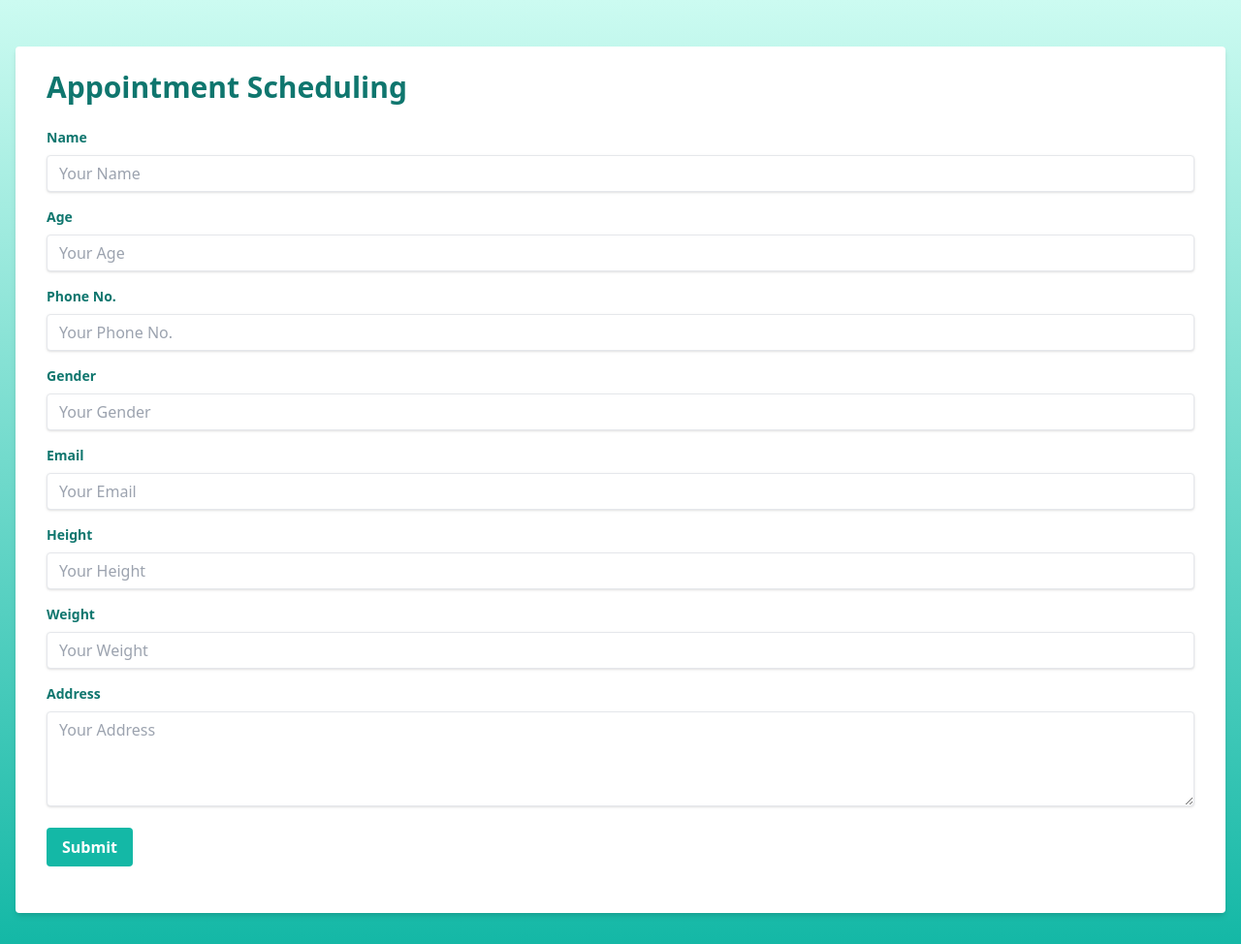
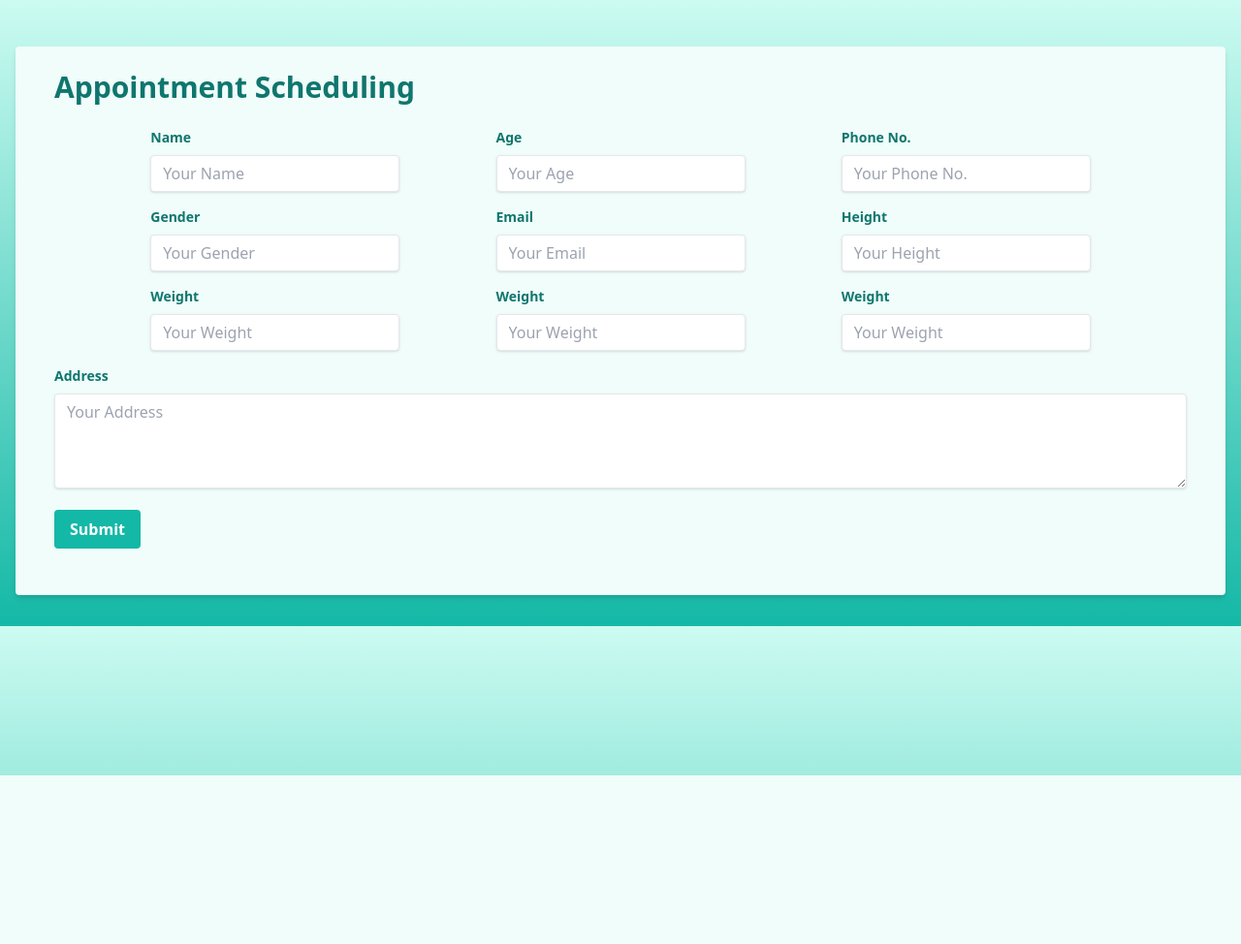
Before and after one commit to rajarshigit14/AI-Doctor-Appointment, a Python web app: template templates/Appointment.html in a window 1280 px wide. Shown: the whole page at 97% size. After the commit the page ends 800 px from the top, so only its background shows below. Run offline with Jinja, Linux system fonts and the light colour scheme; the template is opened without the code that fills it, so the values that code supplies are empty; style sheets or scripts are compiled from the project's sources.

Commit message:
Updated Appointment.html

```diff
--- a/templates/Appointment.html
+++ b/templates/Appointment.html
@@ -10,9 +10,10 @@
 </head>
 <body class="bg-teal-100 bg-gradient-to-b from-teal-100 to-teal-500 ...">
     <div class="container mx-auto mt-8 p-4">
-        <div class="bg-white shadow-md rounded px-8 pt-6 pb-8 mb-4">
+        <div class="bg-teal-50 shadow-md rounded px-10 pt-6 pb-8 mb-4">
             <h2 class="text-3xl text-teal-700 font-bold mb-6">Appointment Scheduling</h2>
             <form action="#" method="POST">
+                <div class="flex justify-evenly">
                     <div class="mb-4">
                         <label class="block text-teal-700 text-sm font-bold mb-2" for="name">
                             Name
@@ -31,6 +32,8 @@
                         </label>
                         <input class="shadow appearance-none border rounded w-full py-2 px-3 text-teal-700 leading-tight focus:outline-none focus:shadow-outline" id="name" type="text" placeholder="Your Phone No.">
                     </div>
+                </div>
+                <div class="flex justify-evenly">
                     <div class="mb-4">
                         <label class="block text-teal-700 text-sm font-bold mb-2" for="name">
                             Gender
@@ -49,11 +52,26 @@
                         </label>
                         <input class="shadow appearance-none border rounded w-full py-2 px-3 text-teal-700 leading-tight focus:outline-none focus:shadow-outline" id="email" type="email" placeholder="Your Height">
                     </div>
+                </div>
+                <div class="flex justify-evenly">
                     <div class="mb-4">
                         <label class="block text-teal-700 text-sm font-bold mb-2" for="email">
                             Weight
                         </label>
                         <input class="shadow appearance-none border rounded w-full py-2 px-3 text-teal-700 leading-tight focus:outline-none focus:shadow-outline" id="email" type="email" placeholder="Your Weight">
+                    </div>
+                    <div class="mb-4">
+                        <label class="block text-teal-700 text-sm font-bold mb-2" for="email">
+                            Weight
+                        </label>
+                        <input class="shadow appearance-none border rounded w-full py-2 px-3 text-teal-700 leading-tight focus:outline-none focus:shadow-outline" id="email" type="email" placeholder="Your Weight">
+                    </div>
+                    <div class="mb-4">
+                        <label class="block text-teal-700 text-sm font-bold mb-2" for="email">
+                            Weight
+                        </label>
+                        <input class="shadow appearance-none border rounded w-full py-2 px-3 text-teal-700 leading-tight focus:outline-none focus:shadow-outline" id="email" type="email" placeholder="Your Weight">
+                    </div>
                 </div>
                 <div class="mb-4">
                     <label class="block text-teal-700 text-sm font-bold mb-2" for="message">
@@ -70,4 +88,3 @@
         </div>
     </div>
 </body>
-</html>
```
Lines whose indentation alone changed are shown as unchanged.
